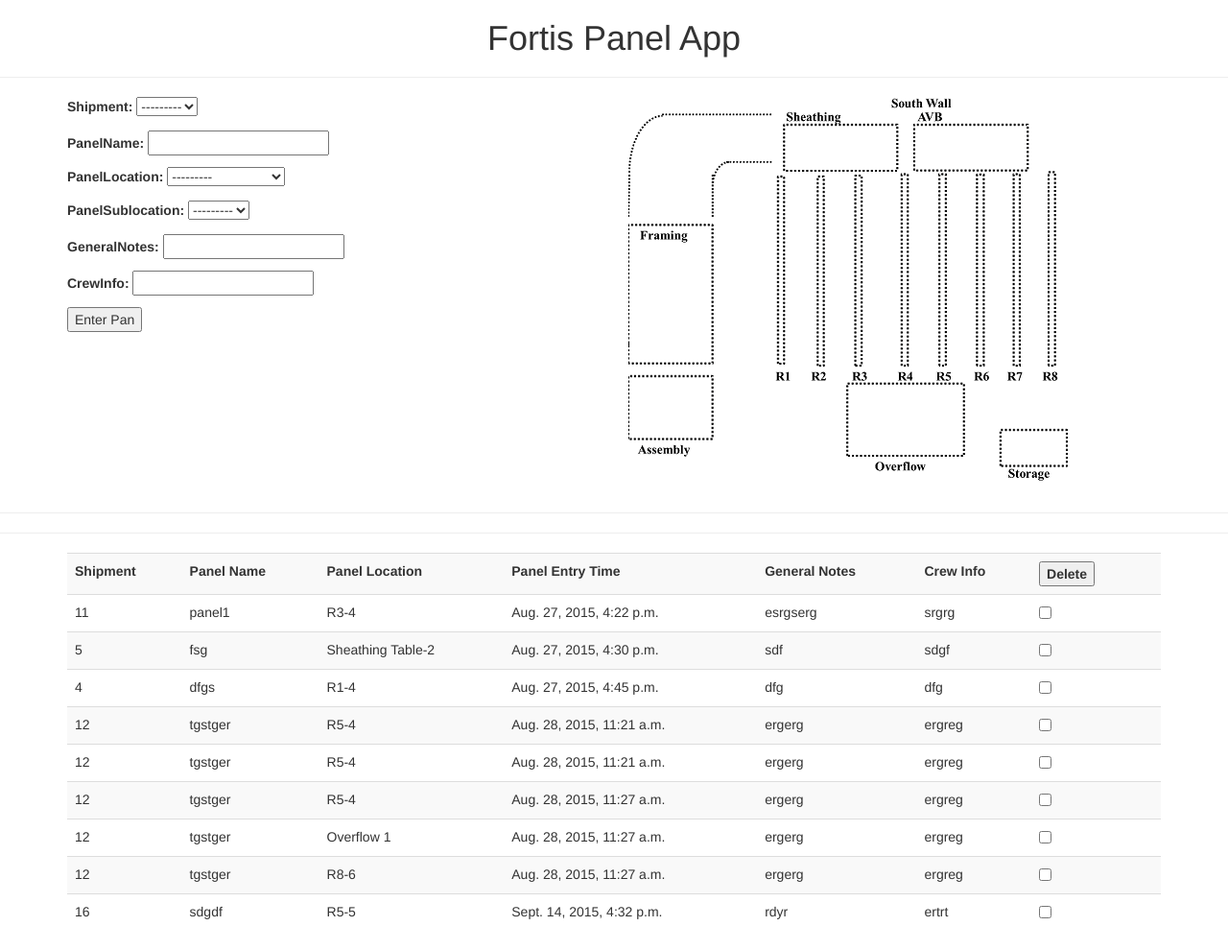
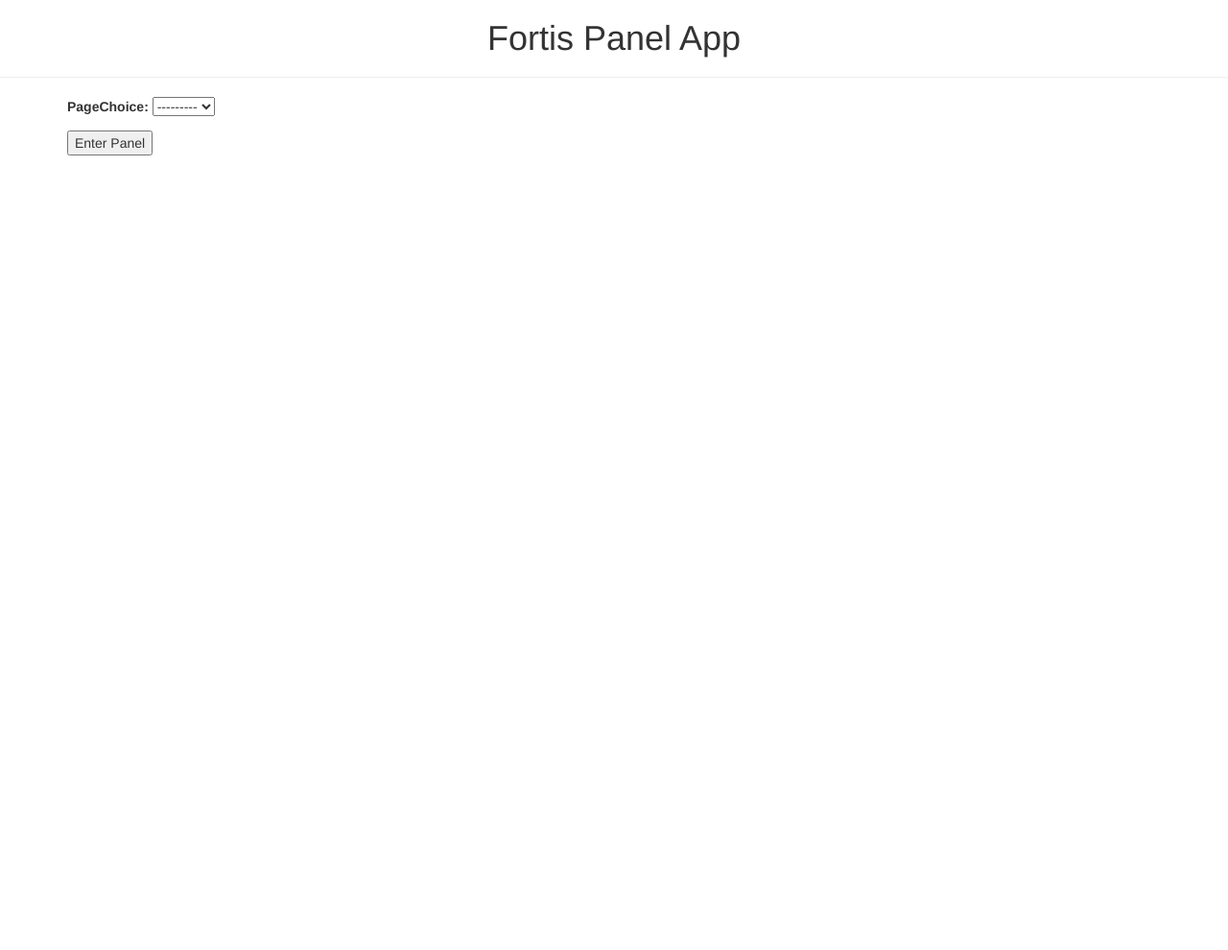
Before and after one commit to BrianOfrim/FortisApp, a Django app: page / in a window 1280 px wide. Shown: the whole page at 96% size. After the commit the page ends 162 px from the top, so only its background shows below. Run offline with Django 3.2, Linux system fonts and the light colour scheme; data comes from the database, SQL or seed files in the repository; both versions use the stored data as it was after the commit; some libraries are stand-ins or nearby versions.

Commit message:
Added home screen and routing

```diff
--- a/fortis2/fortis2/urls.py
+++ b/fortis2/fortis2/urls.py
@@ -18,9 +18,12 @@ from django.contrib import admin
 from django.conf import settings
 from django.conf.urls.static import static
 
+
 urlpatterns = [
     url(r'^admin/', include(admin.site.urls)),
     url(r'^$','panelpage.views.home',name = 'home'),
+    url(r'^worker/','panelpage.views.worker', name = 'worker'),
+    url(r'^office/','panelpage.views.office', name = 'office')
 ]
 
 if settings.DEBUG:
--- a/fortis2/panelpage/forms.py
+++ b/fortis2/panelpage/forms.py
@@ -1,12 +1,20 @@
 from django import forms
-from .models import EnterPanel
+from .models import EnterPanel, PageOptions
 
 
 class EnterPanelForm(forms.ModelForm):
 	class Meta:
 		model = EnterPanel
 		fields =  ['shipment','panelName','panelLocation','panelSublocation','generalNotes','crewInfo']
+		widgets = {
+		'shipment' : forms.Select(attrs={'class': 'inputClass' }),
+		'panelName' : forms.TextInput(attrs={'class': 'inputClass' }),
+		'panelLocation' : forms.Select(attrs={'class': 'inputClassDD' }),
+		'panelSublocation' : forms.Select(attrs={'class': 'inputClass' }),
+		'generalNotes': forms.TextInput(attrs={'class': 'inputClass' }),
+		'crewInfo': forms.TextInput(attrs={'class': 'inputClass' }),
 
+		}
 
 	def clean_shipment(self):
 		shipment = self.cleaned_data.get('shipment')
@@ -34,6 +42,17 @@ class EnterPanelForm(forms.ModelForm):
 
 
 
+
+class PageOptionsForm(forms.ModelForm):
+	class Meta:
+		model = PageOptions
+		fields = ["pageChoice"]
+
+	def clean_pageChoice(self):
+		pageChoice = self.cleaned_data.get('pageChoice')
+
+
+
 # class UnknownForm(forms.Form):
 #     choices = forms.MultipleChoiceField(
 #         choices = panel_list, # this is optional
--- a/fortis2/panelpage/models.py
+++ b/fortis2/panelpage/models.py
@@ -11,9 +11,14 @@ class EnterPanel(models.Model):
 	panelName = models.CharField(null = False,max_length = 120)
 	shipment = models.CharField(max_length = 2,choices = [(str(x),str(x)) for x in range(1,32)])
 	panelLocation = models.CharField(max_length = 15, choices = [(i,i) for i in panelLocations])
-	panelSublocation = models.CharField(max_length = 2, choices = [(str(i),str(i)) for i in range (1,13)], blank = True,default = "")
+	panelSublocation = models.CharField(max_length = 2, choices = [(str(i),str(i)) for i in range (1,13)], blank = True,default = "  ")
 	generalNotes  = models.CharField(null = True, max_length = 200)
 	crewInfo = models.CharField(null = True, max_length = 200)
 	timestamp = models.DateTimeField(auto_now_add = True, auto_now = False)
 	def __str__(self):
 		return self.panelName
+
+
+class PageOptions(models.Model):
+	pageNames = ['office', 'worker' ]
+	pageChoice = models.CharField(max_length = 20, choices = [(str(i),str(i)) for i in pageNames])
--- a/fortis2/panelpage/templates/home.html
+++ b/fortis2/panelpage/templates/home.html
@@ -17,48 +17,11 @@
 
 		  {{form.as_p}}
 
-		  <button type = 'submit' name = "enter"> Enter Pan</button>
+		  <button type = 'submit' name = "enter"> Enter Panel</button>
 
 	   </form>
    </div>
-   <div class = "col-md-6">
-    {% load staticfiles %}
-    <img src="{% static "img/FactoryLayout.PNG" %}" alt="My image"/>
-  </div>
 </div>
-</div>
-		<form method = 'POST' action = ''> {% csrf_token %}
-      <hr>
-      <hr>
-			<div class = "container">
-              <table class = "table table-striped">
-                  <tr>
-                      <th>Shipment</th>
-                      <th>Panel Name</th>
-                      <th>Panel Location</th>
-                      <th>Panel Entry Time</th>
-                      <th>General Notes</th>
-                      <th>Crew Info</th>
-                      <th><button type="submit" name="delete">Delete</button></th>
-                      <th></th>
-
-                  </tr>
-                  {% for detail in panel_detail %}
-                  <tr>
-
-
-                      <td>{{detail.shipment}}</td>
-                      <td>{{detail.panelName}}</td>
-                      <td>{{detail.panelLocation}}</td>
-                      <td>{{detail.timestamp}}</td>
-                      <td>{{detail.generalNotes}}</td>
-                      <td>{{detail.crewInfo}}</td>
-                     <td><input type = "checkbox" value = "{{detail.id}}" name = "choices"></td>
-                     <td>{{detail.panelSublocaion}}</td>
-
-                  </tr>
-                  {% endfor %}
-              </table>
 </div>
 </body>
 
--- a/fortis2/panelpage/views.py
+++ b/fortis2/panelpage/views.py
@@ -1,10 +1,28 @@
 from django.shortcuts import render
-from .forms import EnterPanelForm
-from .models import EnterPanel
+from django.http import HttpResponseRedirect, HttpResponse
+from .forms import EnterPanelForm, PageOptionsForm
+from .models import EnterPanel, PageOptions
 # Create your views here.
 
+def home(request):
+	form = PageOptionsForm(request.POST or None)
+	context = {
+	"form":form,
+	}
 
-def home(request):
+	if 'enter' in request.POST:
+		print(request.POST)
+		selected_choice = request.POST["pageChoice"]
+		print(selected_choice)
+
+		# instance = form.save(commit = False)
+		print(selected_choice)
+		return HttpResponseRedirect(selected_choice)
+	return render(request,"home.html", context)
+
+
+
+def office(request):
 
 	form = EnterPanelForm(request.POST or None)
 	panel_info = EnterPanel.objects.all()
@@ -15,7 +33,7 @@ def home(request):
 	if 'enter' in request.POST:
 		if form.is_valid():
 			instance = form.save(commit = False)
-			if instance.panelSublocation != "":
+			if (instance.panelSublocation != "") and (instance.panelLocation[0] == "R"):
 				instance.panelLocation += "-"+instance.panelSublocation
 			instance.save()
 			# print("ID = {}".format(instance.id))
@@ -27,4 +45,8 @@ def home(request):
 	 		# print(panel)
 
 	# print("Request = {}".format(request.POST.getlist("choices")))
-	return render(request, "home.html", context)
+	return render(request, "office.html", context)
+
+def worker(request):
+
+	return render(request,"worker.html",[])
```
Also changed, not shown: fortis2/panelpage/templates/office.html (added, +65 -0 lines), fortis2/panelpage/templates/worker.html (added, +17 -0 lines), fortis2/static/our_static/css/fortiscss.css (added, +13 -0 lines), fortis2/db.sqlite3, fortis2/panelpage/migrations/0004_auto_20150917_2307.py (added), 2 other files.
